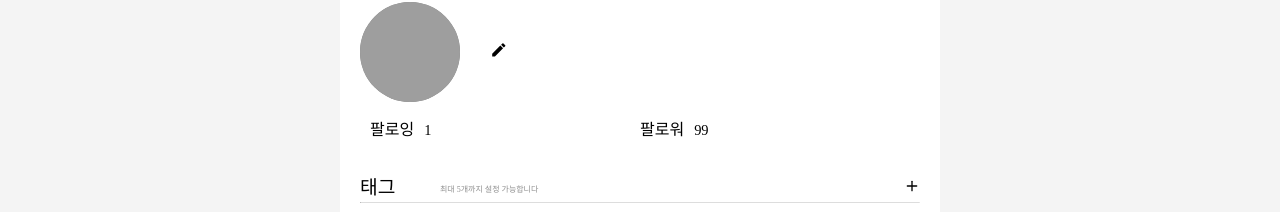
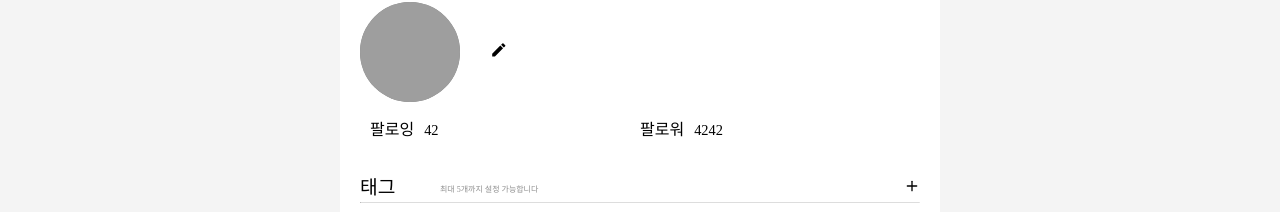
Before and after one commit to 42openproject/whatdidyoueat, a React (Create React App) app in the folder client/: page /profile in a window 1280 px wide. Shown: the part 88-300 px from the top of the page. Built offline with nearby package versions, Linux system fonts and the light colour scheme; no server answers; data requests are answered from the project's data file; grey boxes are pictures that could not be loaded.

Commit message:
FEAT #63 - 팔로잉, 팔로워 test api 로 추가

```diff
--- a/client/db.json
+++ b/client/db.json
@@ -225,7 +225,7 @@
   "follows": [
     {
       "id": "dhyeon",
-      "follwing": 42,
+      "following": 42,
       "follower": 4242
     }
   ]
--- a/client/src/ProfilePageView/UserFollow.js
+++ b/client/src/ProfilePageView/UserFollow.js
@@ -1,14 +1,29 @@
+import axios from 'axios';
+import { useEffect, useState } from 'react';
+
 function UserFollow() {
+  const [following, setFollowing] = useState(0);
+  const [follower, setFollower] = useState(0);
+
+  useEffect(async () => {
+    // 본 api 추가
+
+    // test api
+    const { data } = await axios.get(`http://localhost:8000/follows/dhyeon`);
+    setFollowing(data.following);
+    setFollower(data.follower);
+  }, []);
+
   return (
     <>
       <section className="user-follow">
         <div className="user-follow__wrap">
           <span className="user-follow__title">팔로잉</span>
-          <span className="user-follow__number">1</span>
+          <span className="user-follow__number">{following}</span>
         </div>
         <div className="user-follow__follower">
           <span className="user-follow__title">팔로워</span>
-          <span className="user-follow__number">99</span>
+          <span className="user-follow__number">{follower}</span>
         </div>
       </section>
     </>
```
